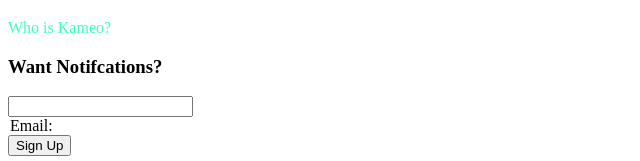
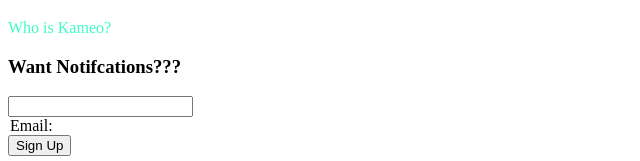
Before and after one commit to kameo12/Kameo-Blog-Professional-Website, a plain HTML site: page index.html in a window 1280 px wide. Shown: the part 1439-1600 px from the top of the page, 0-640 px from the left. Drawn offline with Linux system fonts and the light colour scheme.

Commit message:
practice connecting with atom

```diff
--- a/index.html
+++ b/index.html
@@ -22,7 +22,7 @@
 <h1> Kameo Bingham </h1>
   <p> Who is Kameo? </p>
 
-  <h3> Want Notifcations? </h3>
+  <h3> Want Notifcations??? </h3>
   <input type="email">
   <legend> <span clas="email"> </span> Email: </legend>
   <button type="submit"> Sign Up </button>
```
